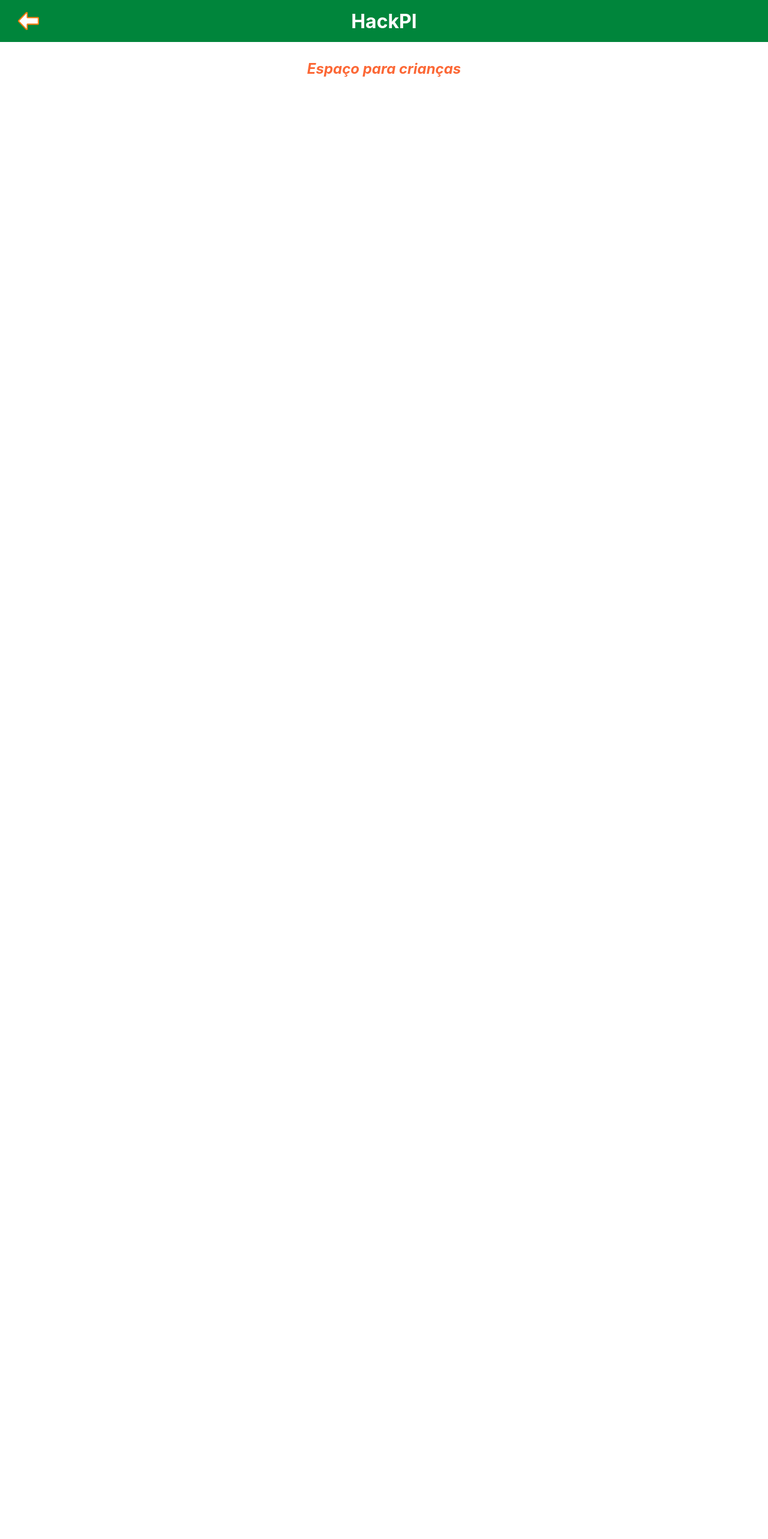
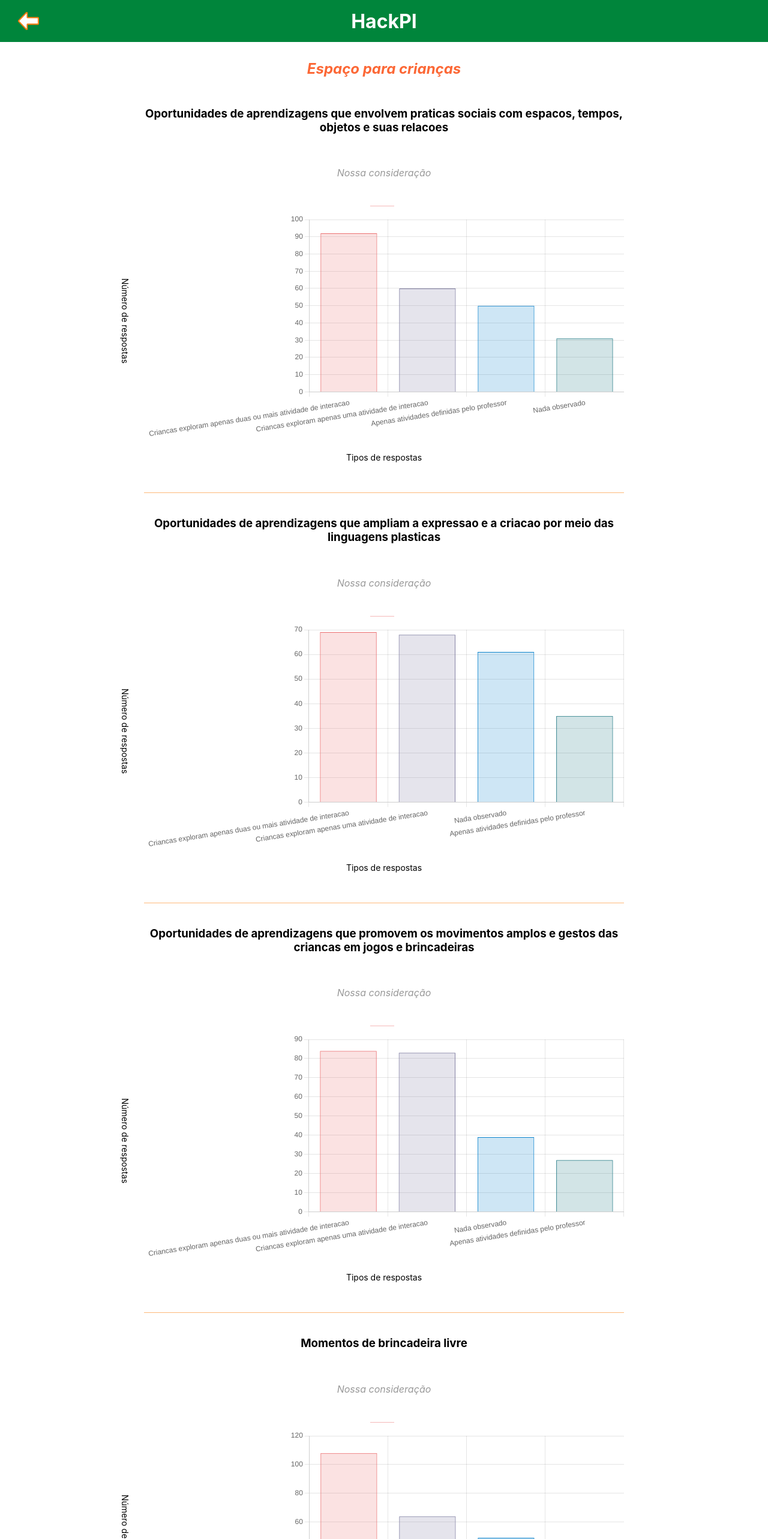
Before and after one commit to DanielBrito/hackpi, a React (Create React App) app in the folder hackpi/: page /children_space in a window 1280 px wide. Shown: the top 2566 px of the page at 60% size. Before the commit the page ends 800 px from the top, so only its background shows below. Built offline with nearby package versions, Linux system fonts and the light colour scheme.

Commit message:
Plotting new data

```diff
--- /dev/null
+++ b/hackpi/src/data/sample3.json
@@ -0,0 +1,50 @@
+[
+  {
+    "data": [
+      {
+        "x": "Criancas exploram apenas duas ou mais atividade de interacao",
+        "y": 92
+      },
+      { "x": "Criancas exploram apenas uma atividade de interacao", "y": 60 },
+      { "x": "Apenas atividades definidas pelo professor", "y": 50 },
+      { "x": "Nada observado", "y": 31 }
+    ],
+    "title": "Oportunidades de aprendizagens que envolvem praticas sociais com espacos, tempos, objetos e suas relacoes"
+  },
+  {
+    "data": [
+      {
+        "x": "Criancas exploram apenas duas ou mais atividade de interacao",
+        "y": 69
+      },
+      { "x": "Criancas exploram apenas uma atividade de interacao", "y": 68 },
+      { "x": "Nada observado", "y": 61 },
+      { "x": "Apenas atividades definidas pelo professor", "y": 35 }
+    ],
+    "title": "Oportunidades de aprendizagens que ampliam a expressao e a criacao por meio das linguagens plasticas"
+  },
+  {
+    "data": [
+      {
+        "x": "Criancas exploram apenas duas ou mais atividade de interacao",
+        "y": 84
+      },
+      { "x": "Criancas exploram apenas uma atividade de interacao", "y": 83 },
+      { "x": "Nada observado", "y": 39 },
+      { "x": "Apenas atividades definidas pelo professor", "y": 27 }
+    ],
+    "title": "Oportunidades de aprendizagens que promovem os movimentos amplos e gestos das criancas em jogos e brincadeiras"
+  },
+  {
+    "data": [
+      {
+        "x": "Criancas exploram apenas duas ou mais atividade de interacao",
+        "y": 108
+      },
+      { "x": "Criancas exploram apenas uma atividade de interacao", "y": 64 },
+      { "x": "Apenas atividades definidas pelo professor", "y": 49 },
+      { "x": "Nada observado", "y": 12 }
+    ],
+    "title": "Momentos de brincadeira livre"
+  }
+]
--- a/hackpi/src/views/ChildrenSpace/index.js
+++ b/hackpi/src/views/ChildrenSpace/index.js
@@ -2,12 +2,16 @@ import React from "react";
 
 import Header from "../../components/Header";
 import Subtitle from "../../components/Subtitle";
+import BarChart from "../../components/BarChart";
+
+import answers from "../../data/sample3.json";
 
 const ChildrenSpace = () => {
   return (
     <>
       <Header />
       <Subtitle text={"Espaço para crianças"} />
+      <BarChart payload={answers} />
     </>
   );
 };
--- a/hackpi/src/views/Home/index.js
+++ b/hackpi/src/views/Home/index.js
@@ -40,7 +40,7 @@ const Home = () => {
           className="menu-button"
           onClick={() => history.push("/learning")}
         >
-          Aprendizagem
+          Oportunidade de aprendizagem
         </button>
         <button
           className="menu-button"
--- a/hackpi/src/views/Home/styles.css
+++ b/hackpi/src/views/Home/styles.css
@@ -7,7 +7,7 @@
 }
 
 .menu-button {
-  width: 300px;
+  width: 400px;
   height: 50px;
 
   font-size: 20px;
```
